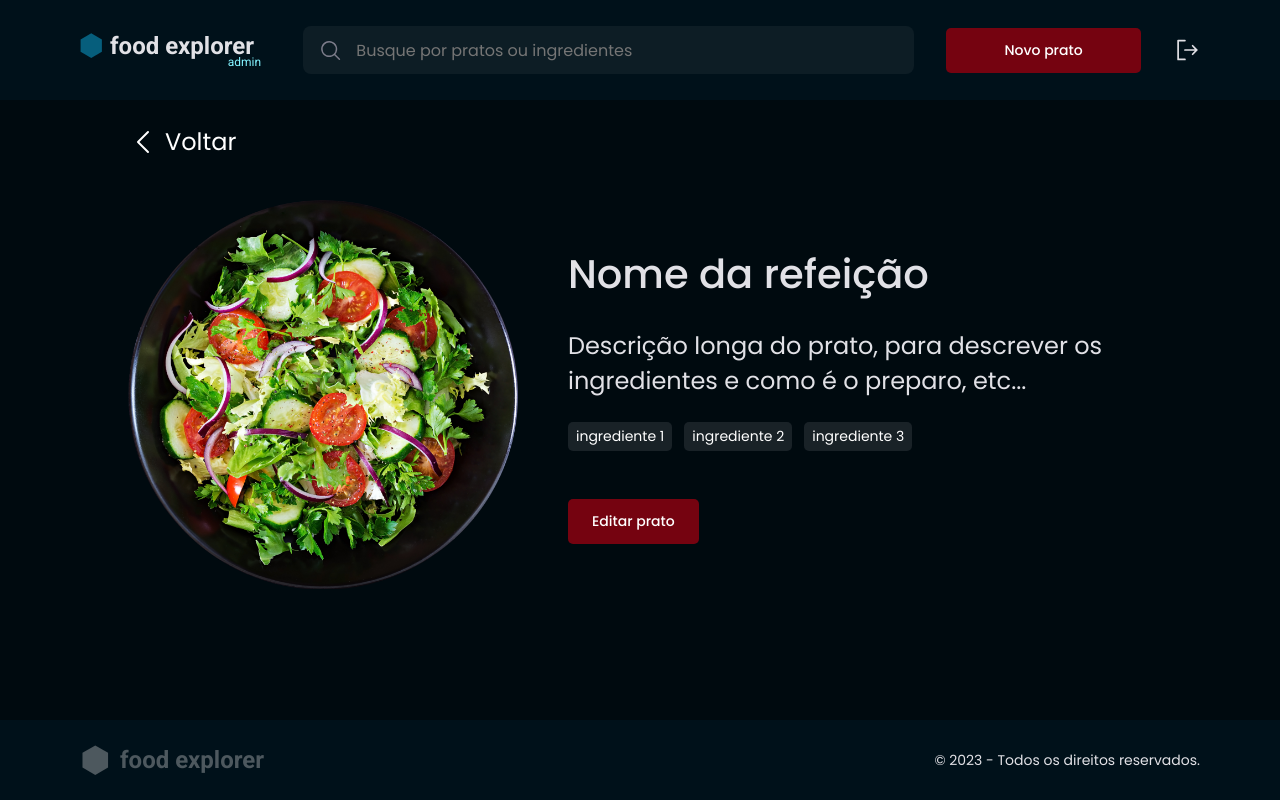
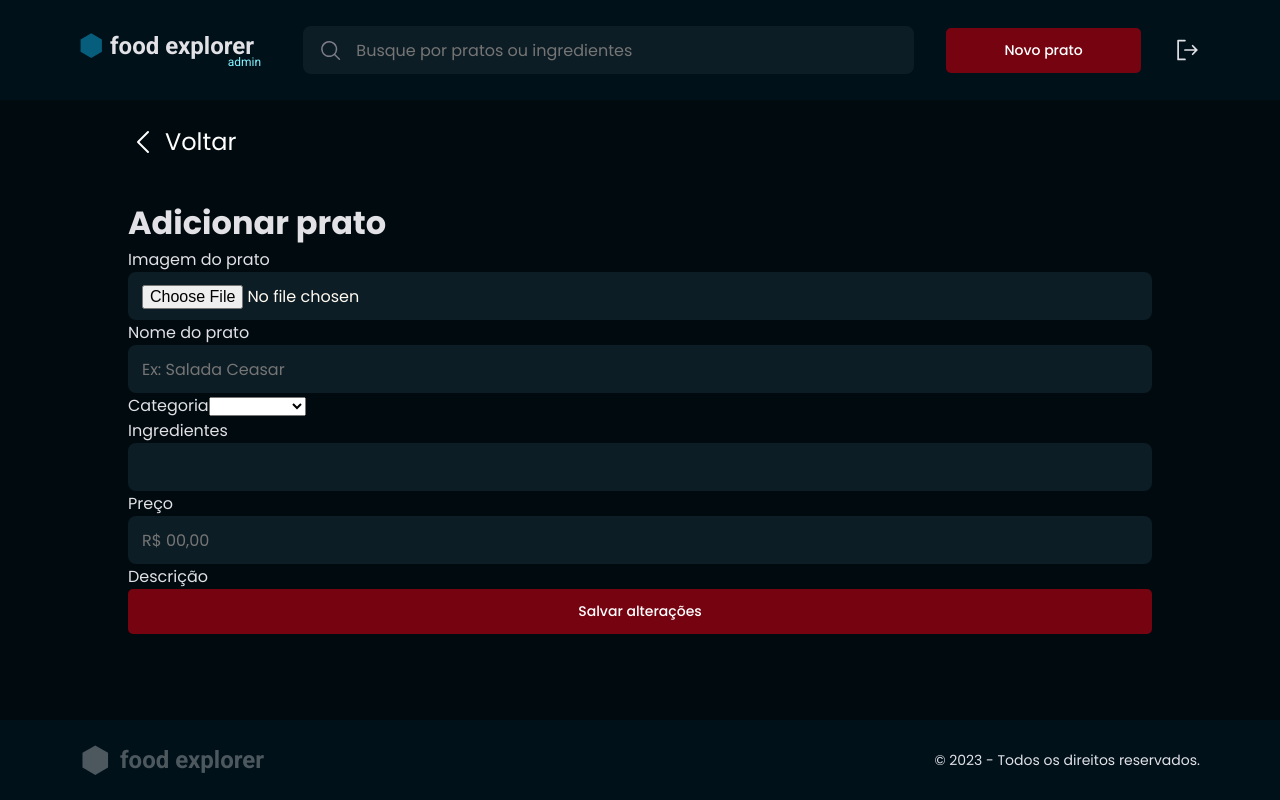
Before and after one commit to ddevitz/front-food-explorer, a React (Vite) app: page / in a window 1280 px wide. Built offline with nearby package versions, Linux system fonts and the light colour scheme.

Commit message:
working on the dish creation screen

```diff
--- a/src/main.jsx
+++ b/src/main.jsx
@@ -4,14 +4,14 @@ import { ThemeProvider } from 'styled-components';
 import GlobalStyles from './styles/global';
 import theme from './styles/theme';
 
-import { Details } from './pages/Details';
+import { NewDish } from './pages/NewDish';
 
 
 ReactDOM.createRoot(document.getElementById('root')).render(
   <React.StrictMode>
     <ThemeProvider theme={theme}>
       <GlobalStyles />
-      <Details />
+      <NewDish />
     </ThemeProvider>
   </React.StrictMode>,
 )
--- /dev/null
+++ b/src/pages/NewDish/index.jsx
@@ -0,0 +1,93 @@
+import { useState } from "react";
+import { Container, Content, Section } from "./styles";
+
+import { PiCaretLeft } from "react-icons/pi";
+
+import { ButtonText } from "../../components/ButtonText";
+import { Header } from "../../components/Header";
+import { Footer } from "../../components/Footer";
+import { Input } from "../../components/Input";
+import { Button } from "../../components/Button";
+
+
+export function NewDish() {
+
+  const [category, setCategory ] = useState("");
+  const [price, setPrice] = useState("");
+
+  const handleCategory = (e) => {
+    setCategory(e.target.value);
+  };
+
+  const handlePrice = (e) => {
+    const inputPrice = e.target.value.replace(/\D/g, '');
+    const formattedPrice = `R$ ${inputPrice.slice(0,-2)}, ${inputPrice.slice(-2)}`
+
+    setPrice(formattedPrice);
+  }
+
+
+  return (
+    <Container>
+
+      <Header />
+      <main>
+
+        <ButtonText title="Voltar" icon={PiCaretLeft}/>
+
+        <Content>
+
+          <h1>Adicionar prato</h1>
+
+          <Section>
+            <div className="categories">
+              <label htmlFor="img">Imagem do prato</label>
+              <Input id="img" type="file"/>
+            </div>
+
+            <div className="categories">
+              <label htmlFor="title">Nome do prato</label>
+              <Input id="title" type="text" placeholder="Ex: Salada Ceasar"/>
+            </div>
+
+            <div className="categories">
+              <label htmlFor="list">Categoria</label>
+              <select id="list" value={category} onChange={handleCategory}>
+                <option value=""/>
+                <option value="refeições">Refeições</option>
+                <option value="sobremesas">Sobremesas</option>
+                <option value="bebidas">Bebidas</option>
+              </select>
+            </div>
+          </Section>
+
+          <Section>
+            <div className="categories">
+              <label htmlFor="tags">Ingredientes</label>
+              <Input id="tags"/>
+            </div>
+
+            <div className="categories">
+              <label htmlFor="price">Preço</label>
+              <Input id="price" type="text" value={price} onChange={handlePrice} placeholder="R$ 00,00"/>
+            </div>
+          </Section>
+
+          <Section>
+            <div className="categories">
+              <label htmlFor="textarea">Descrição</label>
+  {/*             <TextArea id="textarea"/> */}
+            </div>
+          </Section>
+
+          <Button title="Salvar alterações"/>
+
+        </Content>
+
+      </main>
+
+      <Footer/>
+
+    </Container>
+  )
+}
--- /dev/null
+++ b/src/pages/NewDish/styles.js
@@ -0,0 +1,45 @@
+import styled from 'styled-components'
+
+export const Container = styled.div`
+    width: 100%;
+    height: 100vh;
+
+    display: grid;
+    grid-template-rows: 100px auto 80px;
+    grid-template-areas:
+    "header"
+    "main"
+    "footer"
+    ;
+
+    main {
+        grid-area: main;
+
+        display: flex;
+        flex-direction: column;
+
+        margin: 24px auto;
+
+        width: 80%;
+        height: 100%;
+
+        > a{
+            font-size: 24px;
+
+            margin-bottom: 40px;
+
+            svg {
+                width: 32px;
+                height: 32px;
+            }
+        }
+    }
+`;
+
+export const Content = styled.div`
+
+`;
+
+export const Section = styled.div`
+
+`;
```
